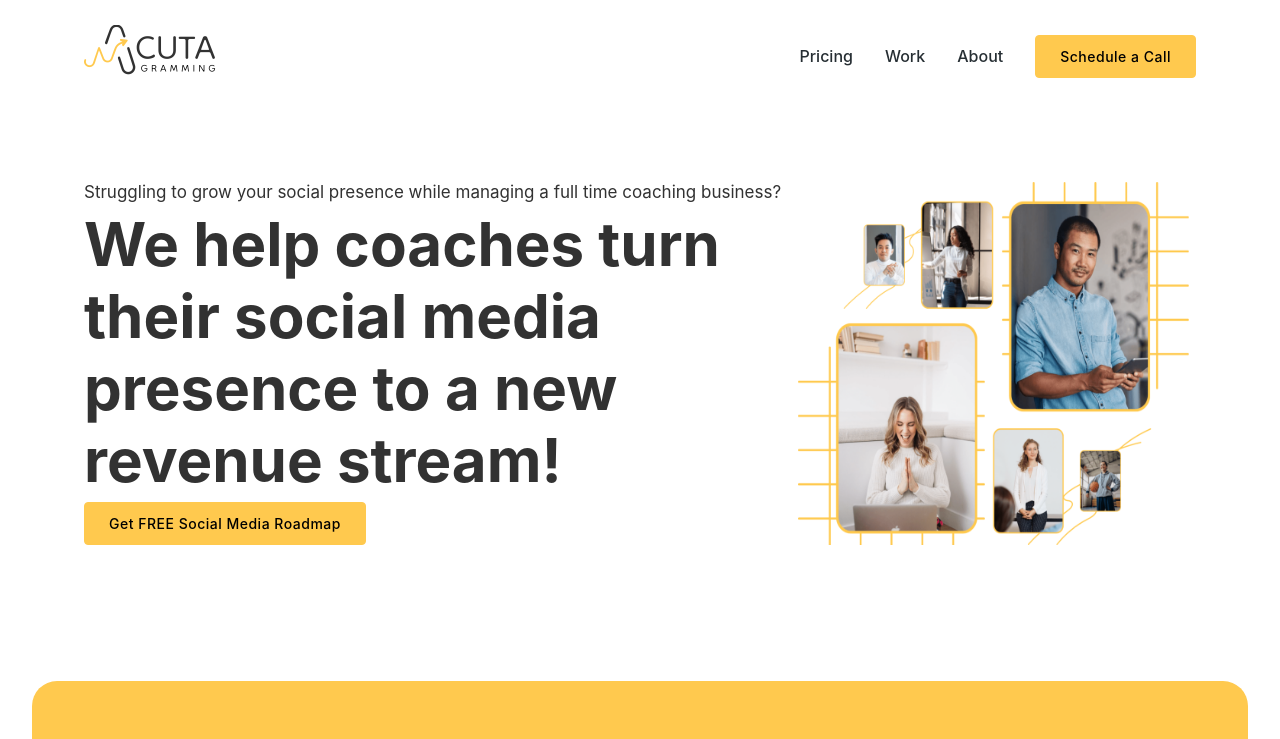
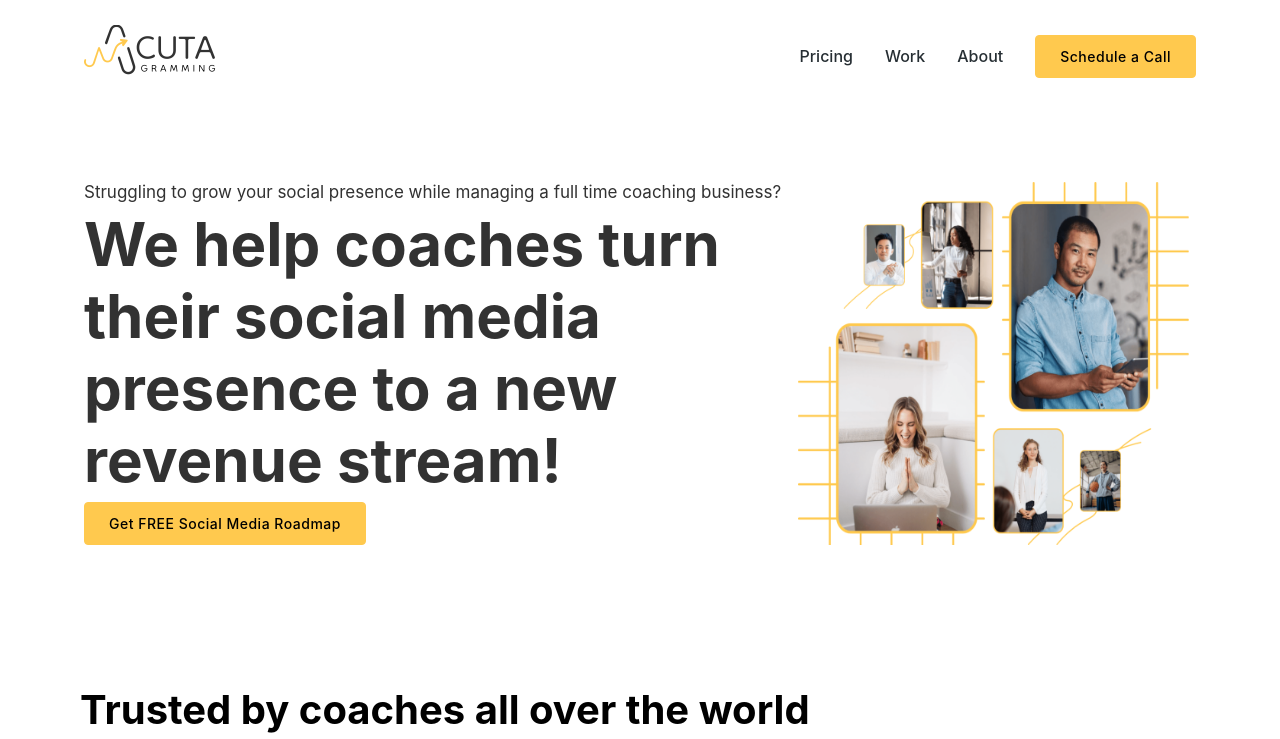
Before and after one commit to waqarshaiiikh/acutagramming, a React (Vite) app: page / in a window 1280 px wide. Shown: the top 739 px of the page. Built offline with nearby package versions, Linux system fonts and the light colour scheme.

Commit message:
companyStatistics component adjusted

```diff
--- a/src/Pages/Home/Component/CompanyStatistics.jsx
+++ b/src/Pages/Home/Component/CompanyStatistics.jsx
@@ -65,7 +65,7 @@ const CompanyStatistics = styled(StatisticsSection)((props) => ({
         maxWidth: '1140px',
     },
     '& .statistic-title': {
-        margin: '20px 10px',
+        padding: '20px 10px',
     },
     '& .statistic-detail-item': {
         alignSelf: 'center',
--- a/src/Pages/Home/Home.jsx
+++ b/src/Pages/Home/Home.jsx
@@ -9,7 +9,7 @@ import WantsToConnect from '../CommonComponents/WantsToConnect';
 const Home = () => {
     return (<>
         <Banner />
-        {/* <CompanyStatistics/> */}
+        <CompanyStatistics/>
         <CustomerExperience/>
         <ExperienceFrame/>
         <CompanyMoto/>
```
